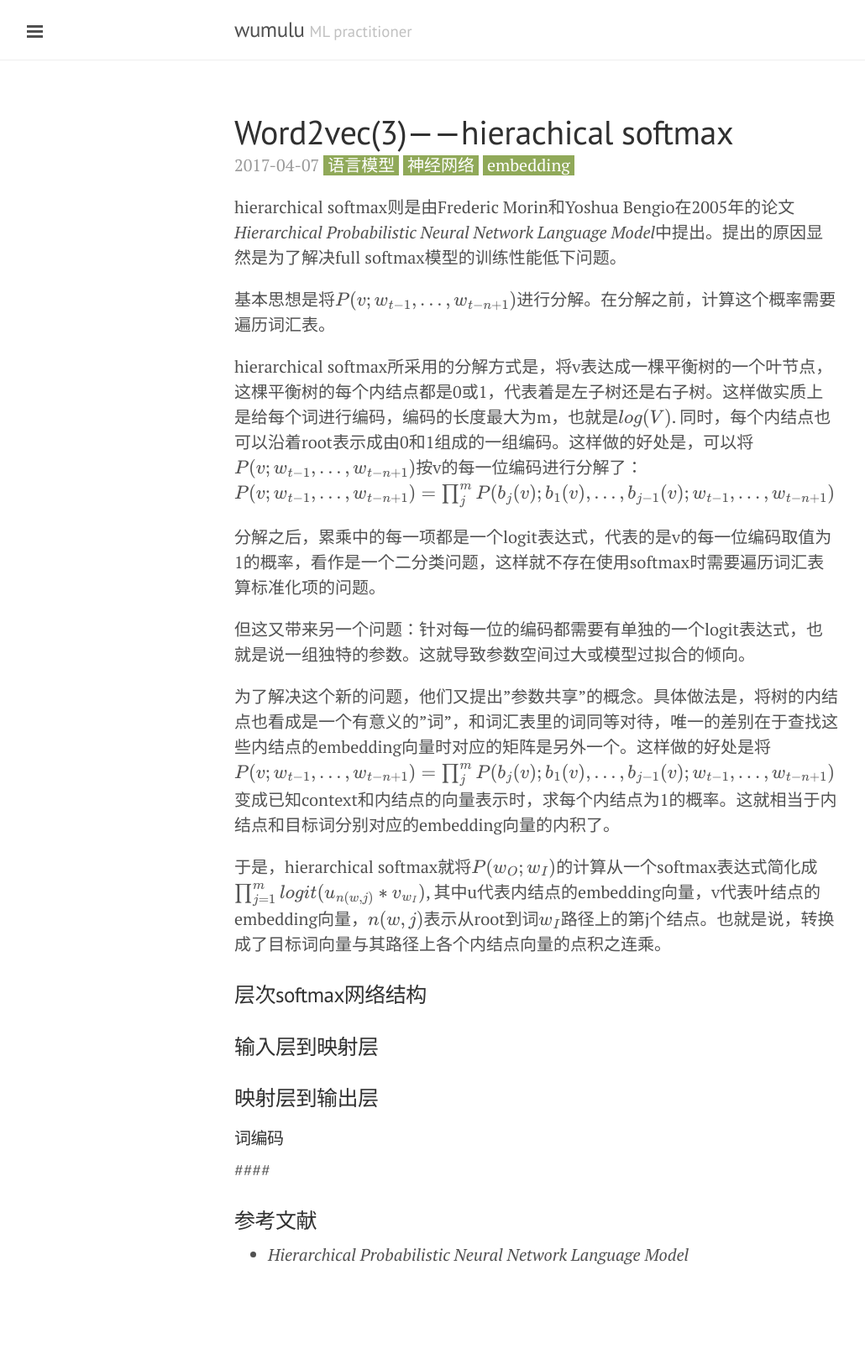
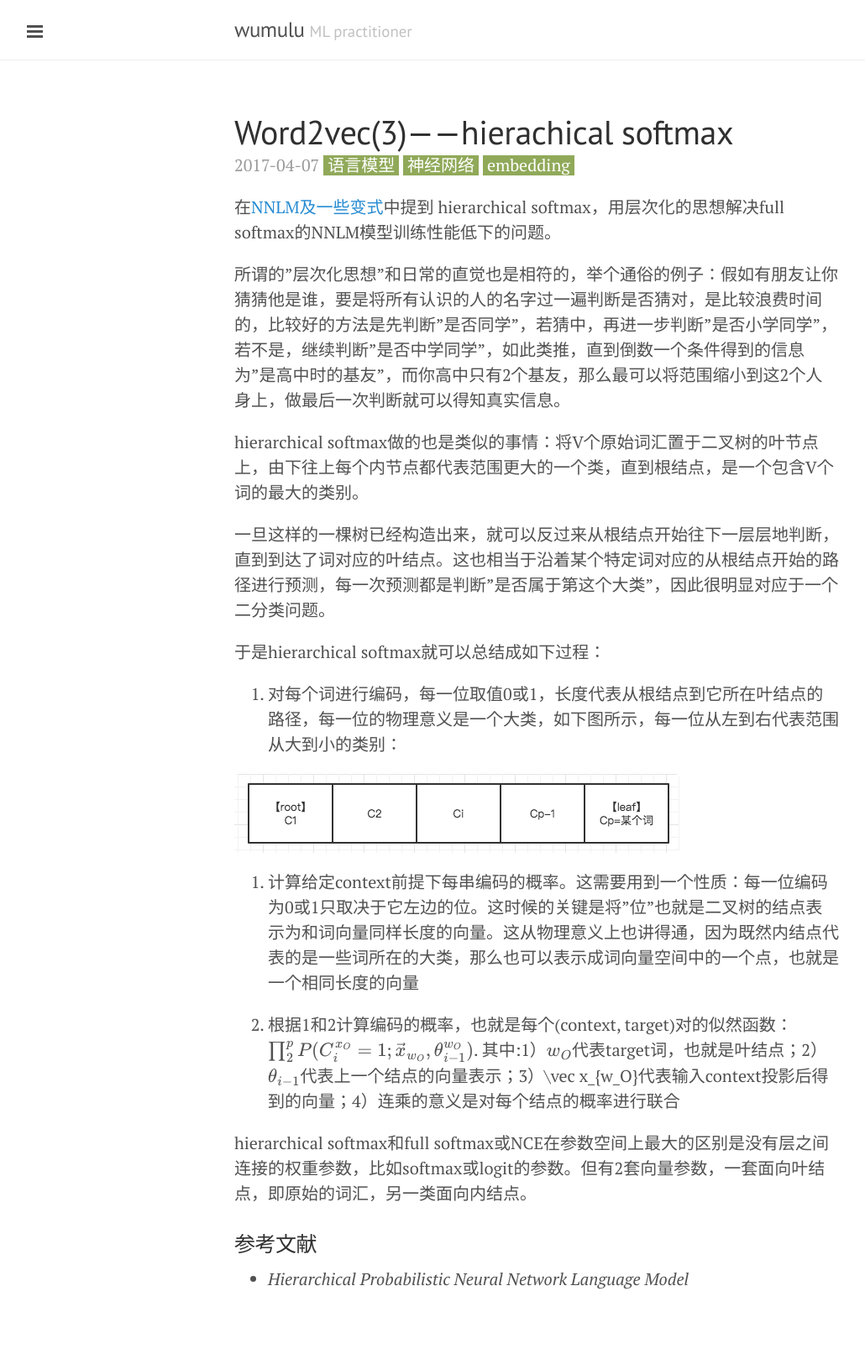
Before and after one commit to nomadcube/nomadcube.github.io, a Jekyll site: the page built from _posts/2017-04-07-word2vec(3)——hierachical softmax.md, in a window 1280 px wide. Shown: the whole page at 84% size, without its empty margins (1-1031 px from the left). Built offline with Jekyll 4.4.1, drawn with Linux system fonts in a browser that asks for light colours; formulas are drawn with MathJax 3; comment, search, counter and statistics services are not loaded; before the commit the page ends 1590 px from its top, so only the background shows below that.

Commit message:
新文章

```diff
--- a/_posts/2017-04-07-word2vec(3)——hierachical softmax.md
+++ b/_posts/2017-04-07-word2vec(3)——hierachical softmax.md
@@ -3,27 +3,25 @@ layout: post
 tags: 语言模型 神经网络 embedding
 ---
 
+在[NNLM及一些变式](https://nomadcube.github.io/2017/04/10/word2vec(1)-NNLM%E5%8F%8A%E4%B8%80%E4%BA%9B%E5%8F%98%E5%BC%8F/)中提到 hierarchical softmax，用层次化的思想解决full softmax的NNLM模型训练性能低下的问题。
 
-hierarchical softmax则是由Frederic Morin和Yoshua Bengio在2005年的论文*Hierarchical Probabilistic Neural Network Language Model*中提出。提出的原因显然是为了解决full softmax模型的训练性能低下问题。
+所谓的"层次化思想"和日常的直觉也是相符的，举个通俗的例子：假如有朋友让你猜猜他是谁，要是将所有认识的人的名字过一遍判断是否猜对，是比较浪费时间的，比较好的方法是先判断"是否同学"，若猜中，再进一步判断"是否小学同学"，若不是，继续判断"是否中学同学"，如此类推，直到倒数一个条件得到的信息为"是高中时的基友"，而你高中只有2个基友，那么最可以将范围缩小到这2个人身上，做最后一次判断就可以得知真实信息。
 
-基本思想是将$$P(v; w_{t-1}, ..., w_{t-n+1})$$进行分解。在分解之前，计算这个概率需要遍历词汇表。
+hierarchical softmax做的也是类似的事情：将V个原始词汇置于二叉树的叶节点上，由下往上每个内节点都代表范围更大的一个类，直到根结点，是一个包含V个词的最大的类别。
 
-hierarchical softmax所采用的分解方式是，将v表达成一棵平衡树的一个叶节点，这棵平衡树的每个内结点都是0或1，代表着是左子树还是右子树。这样做实质上是给每个词进行编码，编码的长度最大为m，也就是$$log(V)$$. 同时，每个内结点也可以沿着root表示成由0和1组成的一组编码。这样做的好处是，可以将$$P(v; w_{t-1}, ..., w_{t-n+1})$$按v的每一位编码进行分解了：$$P(v; w_{t-1}, ..., w_{t-n+1}) = \prod_j^m P(b_j(v);b_1(v),...,b_{j-1}(v);w_{t-1},...,w_{t-n+1})$$
+一旦这样的一棵树已经构造出来，就可以反过来从根结点开始往下一层层地判断，直到到达了词对应的叶结点。这也相当于沿着某个特定词对应的从根结点开始的路径进行预测，每一次预测都是判断"是否属于第这个大类"，因此很明显对应于一个二分类问题。
 
-分解之后，累乘中的每一项都是一个logit表达式，代表的是v的每一位编码取值为1的概率，看作是一个二分类问题，这样就不存在使用softmax时需要遍历词汇表算标准化项的问题。
+于是hierarchical softmax就可以总结成如下过程：
 
-但这又带来另一个问题：针对每一位的编码都需要有单独的一个logit表达式，也就是说一组独特的参数。这就导致参数空间过大或模型过拟合的倾向。
+1. 对每个词进行编码，每一位取值0或1，长度代表从根结点到它所在叶结点的路径，每一位的物理意义是一个大类，如下图所示，每一位从左到右代表范围从大到小的类别：
 
-为了解决这个新的问题，他们又提出"参数共享"的概念。具体做法是，将树的内结点也看成是一个有意义的"词"，和词汇表里的词同等对待，唯一的差别在于查找这些内结点的embedding向量时对应的矩阵是另外一个。这样做的好处是将$$P(v; w_{t-1}, ..., w_{t-n+1}) = \prod_j^m P(b_j(v);b_1(v),...,b_{j-1}(v);w_{t-1},...,w_{t-n+1})$$变成已知context和内结点的向量表示时，求每个内结点为1的概率。这就相当于内结点和目标词分别对应的embedding向量的内积了。
+![hierarchical softmax](/public/hierarchical%20softmax.png)
 
-于是，hierarchical softmax就将$$P(w_O;w_I)$$的计算从一个softmax表达式简化成$$\prod_{j=1}^m logit(u_{n(w,j)} * v_{w_I})$$, 其中u代表内结点的embedding向量，v代表叶结点的embedding向量，$$n(w,j)$$表示从root到词$$w_I$$路径上的第j个结点。也就是说，转换成了目标词向量与其路径上各个内结点向量的点积之连乘。
+2. 计算给定context前提下每串编码的概率。这需要用到一个性质：每一位编码为0或1只取决于它左边的位。这时候的关键是将"位"也就是二叉树的结点表示为和词向量同样长度的向量。这从物理意义上也讲得通，因为既然内结点代表的是一些词所在的大类，那么也可以表示成词向量空间中的一个点，也就是一个相同长度的向量
 
+3. 根据1和2计算编码的概率，也就是每个(context, target)对的似然函数：$$\prod_2^p P(C_i^{x_O} = 1; \vec x_{w_O}, \theta_{i-1}^{w_O})$$. 其中:1）$$w_O$$代表target词，也就是叶结点；2）$$\theta_{i-1}$$代表上一个结点的向量表示；3）\vec x_{w_O}代表输入context投影后得到的向量；4）连乘的意义是对每个结点的概率进行联合
 
-### 层次softmax网络结构
-### 输入层到映射层
-### 映射层到输出层
-#### 词编码
-####
+hierarchical softmax和full softmax或NCE在参数空间上最大的区别是没有层之间连接的权重参数，比如softmax或logit的参数。但有2套向量参数，一套面向叶结点，即原始的词汇，另一类面向内结点。
 
 ### 参考文献
 - *Hierarchical Probabilistic Neural Network Language Model*
```
Also changed, not shown: public/hierarchical softmax.png (added).
